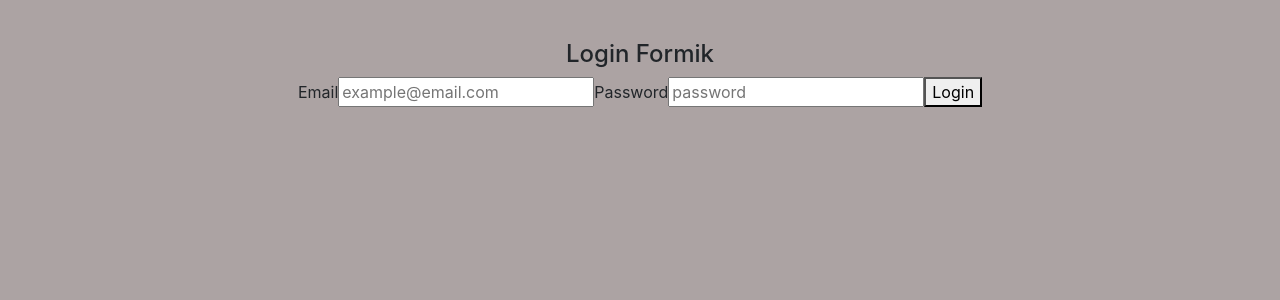
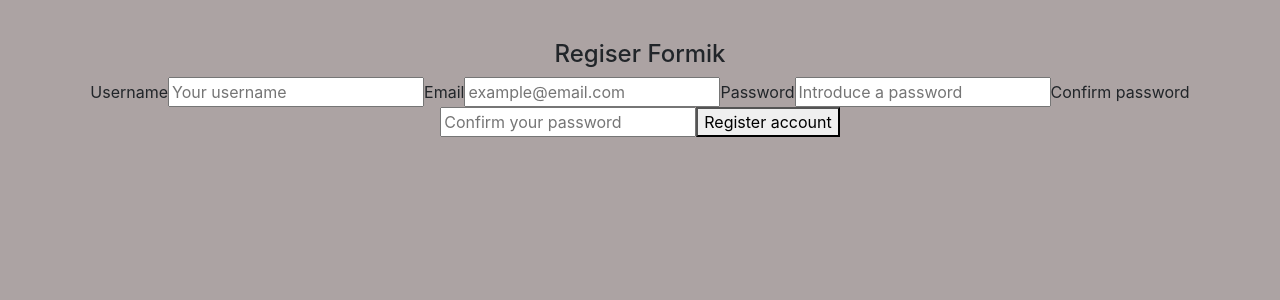
Before and after one commit to Gao83/React-OpenBootcamp, a React (Create React App) app: page / in a window 1280 px wide. Shown: the top 300 px of the page. Built offline with nearby package versions, Linux system fonts and the light colour scheme.

Commit message:
Register Formik/Yup

```diff
--- a/package.json
+++ b/package.json
@@ -3,6 +3,9 @@
   "version": "0.1.0",
   "private": true,
   "dependencies": {
+    "@emotion/react": "^11.9.3",
+    "@emotion/styled": "^11.9.3",
+    "@mui/material": "^5.9.1",
     "@testing-library/jest-dom": "^5.16.4",
     "@testing-library/react": "^13.3.0",
     "@testing-library/user-event": "^13.5.0",
--- a/src/App.js
+++ b/src/App.js
@@ -7,6 +7,7 @@
 import Father from './components/container/Father.jsx'
 import OptionalRender from './components/pure/OptionalRender';
 import LoginFormik from './components/pure/forms/LoginFormik';
+import RegisterFormik from './components/pure/forms/RegisterFormik';
 
 function App() {
 
@@ -22,7 +23,8 @@
         {/* <GreetingStyled name='Martin' /> */}
         {/* <Father /> */}
         {/* <OptionalRender /> */}
-        <LoginFormik />
+        {/* <LoginFormik /> */}
+        <RegisterFormik />
     </div>
   );
 }
--- /dev/null
+++ b/src/components/pure/forms/RegisterFormik.jsx
@@ -0,0 +1,90 @@
+import React from 'react'
+import { User } from '../../../models/user.class'
+import { Formik, Form, Field, ErrorMessage, } from 'formik'
+import * as Yup from 'yup'
+import { ROLES } from '../../../models/roles.enum'
+
+
+function RegisterFormik() {
+
+    let user = new User()
+
+    const initialValues = {
+        username: '',
+        email: '',
+        password: '',
+        confirm: '',
+        role: ROLES.USER
+    }
+
+    const registerSchema = Yup.object().shape(
+        {
+            username: Yup.string()
+                .min(6, 'Username Too Short!')
+                .max(12, 'Username Too Long!')
+                .required('Username is Required'),
+            email: Yup.string()
+                .required('Username is Required'),
+            role: Yup.string()
+                .oneOf([ROLES.USER, ROLES.ADMIN], 'You must select a role: user/admin')
+                .required('Rol is required'),
+            password: Yup.string()
+                .min(6, 'Password Too Short!')
+                .required('Username is Required'),
+            confirm: Yup.string()
+                .when('password', {
+                    is: value => (value && value.length > 0 ? true : false),
+                    then: Yup.string().oneOf(
+                        [Yup.ref('password')],
+                        'Passwords must match'
+                    )
+                })
+                .required('You must confirm the password')
+        }
+    )
+
+    const submit = (values) => {
+        alert('Register user')
+    }
+
+    return (
+        <div>
+            <h4>Regiser Formik</h4>
+            <Formik
+                initialValues={initialValues}
+                validationSchema={registerSchema}
+                onSubmit={async (values) => {                                //on submit event
+                    await new Promise((r) => setTimeout(r, 1000));
+                    alert(JSON.stringify(values, null, 2));
+                }}
+            >
+                {({ values, touched, errors, isSubmitting, handleChange, handleBlur }) => (
+                    <Form>
+                        <label htmlFor="username">Username</label>
+                        <Field id="username" type="text" name="username" placeholder="Your username" />
+                        {errors.password && touched.password && (<ErrorMessage name="password" component='div' />)}
+
+                        <label htmlFor="email">Email</label>
+                        <Field id="email" type="email" name="email" placeholder="example@email.com" />
+                        {errors.email && touched.email && (<ErrorMessage name="email" component='div' />)}
+
+                        <label htmlFor="password">Password</label>
+                        <Field id="password" type="password" name="password" placeholder="Introduce a password" />
+                        {errors.password && touched.password && (<ErrorMessage name="password" component='div' />)}
+
+                        <label htmlFor="confirm">Confirm password</label>
+                        <Field id="confirm" type="password" name="confirm" placeholder="Confirm your password" />
+                        {errors.confirm && touched.confirm && (<ErrorMessage name="confirm" component='div' />)}
+
+                        <button type="submit">Register account</button>
+                        {isSubmitting ? (<p>Sending your credentials...</p>) : null}
+                    </Form>
+                )}
+
+
+            </Formik>
+        </div>
+    )
+}
+
+export default RegisterFormik
--- /dev/null
+++ b/src/models/roles.enum.js
@@ -0,0 +1,4 @@
+export const ROLES = {
+    USER: 'user',
+    ADMIN: 'admin',
+}
--- /dev/null
+++ b/src/models/user.class.js
@@ -0,0 +1,15 @@
+import { ROLES } from "./roles.enum"
+
+export class User {
+    name = ''
+    email = ''
+    password = ''
+    role = ROLES.USER
+
+    constructor(username, email, password, role) {
+        this.username = username
+        this.email = email
+        this.password = password
+        this.role = role
+    }
+}
```
Also changed, not shown: 1 other file (tests, documents, lock files or other folders).
